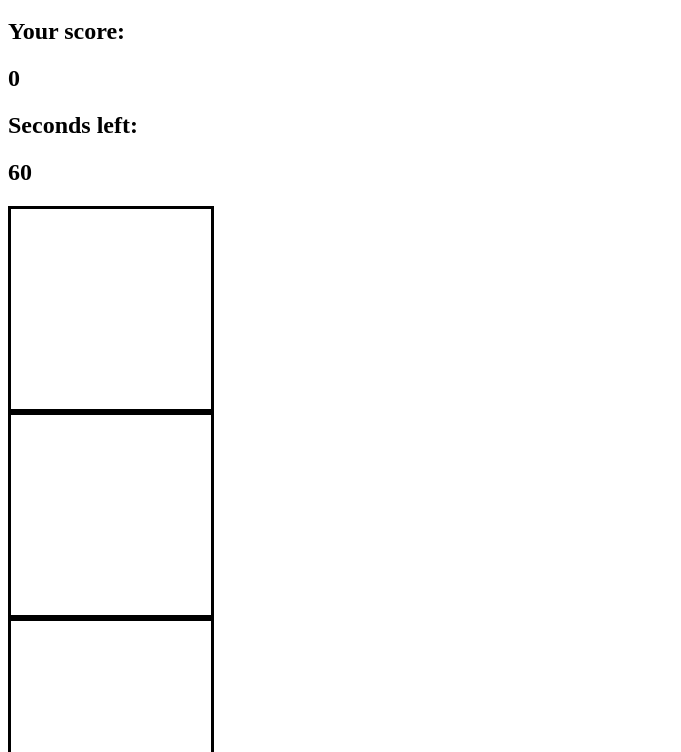
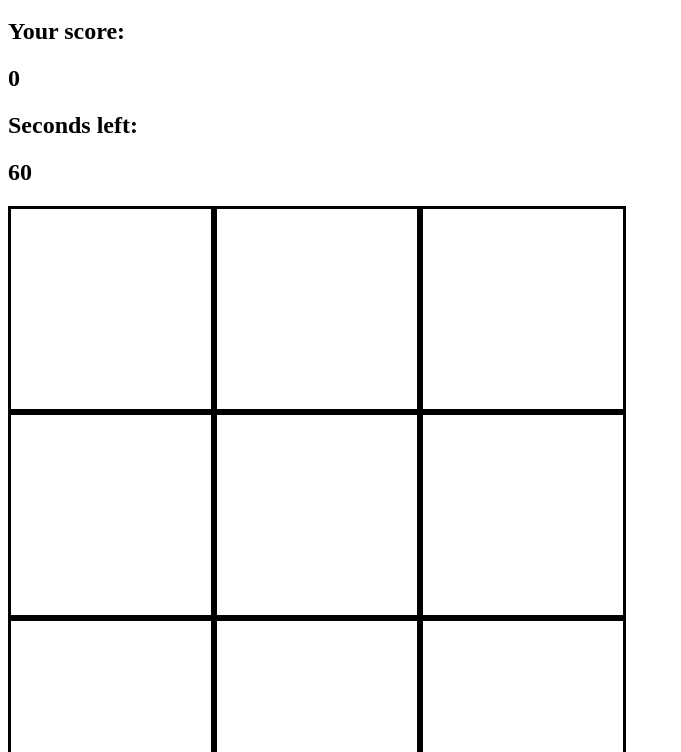
Before and after one commit to Jitgitbit/javascript-exercise-two, a plain HTML site: page index.html in a window 1280 px wide. Shown: the part 48-800 px from the top of the page, without its empty margins (0-681 px from the left). Drawn offline with Linux system fonts and the light colour scheme.

Commit message:
styling the grid

```diff
--- a/style.css
+++ b/style.css
@@ -4,3 +4,11 @@
   border-style: solid;
   border-color: black;
 }
+.grid{
+  display: flex;
+  flex-flow: row wrap;
+  justify-content: center;
+  align-content: center;
+  width: 618px;
+  height: 618px;
+}
```
